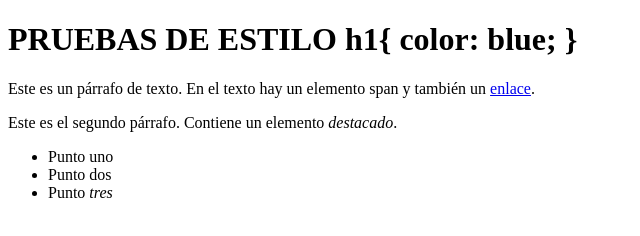
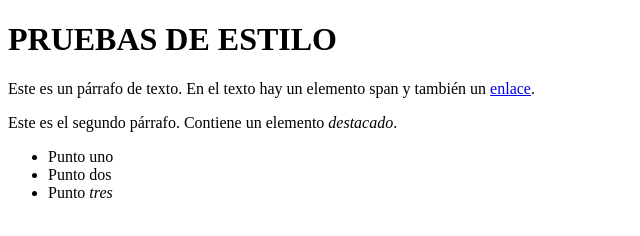
Before and after one commit to Stephany1710/Phany, a plain HTML site: page CSS.html in a window 1280 px wide. Shown: the whole page, without its empty margins (0-640 px from the left). Drawn offline with Linux system fonts and the light colour scheme.

Commit message:
Update CSS.html

```diff
--- a/CSS.html
+++ b/CSS.html
@@ -4,16 +4,16 @@
     <meta charset="utf-8">
     <title>Empezamos con el CSS</title>
 
-    <link rel="stylesheet" href="styles.css">
+
 </head>
 
 
 <body>
 
-    <h1> PRUEBAS DE ESTILO
-        h1{
-    color: blue;
-    }
+    <h1>
+      <color:red>  PRUEBAS DE ESTILO <color:red>
+
+
     </h1>
 
 
```
